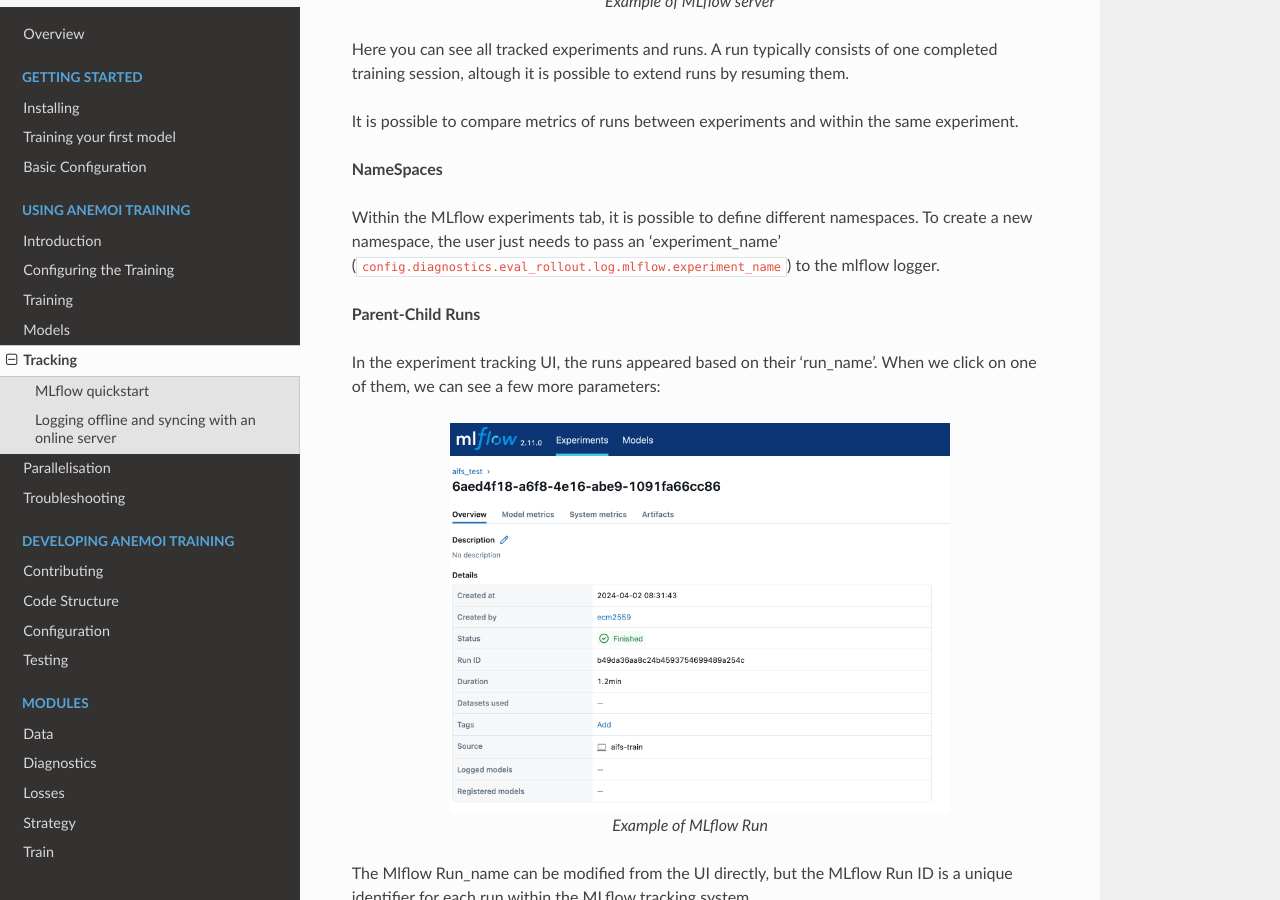
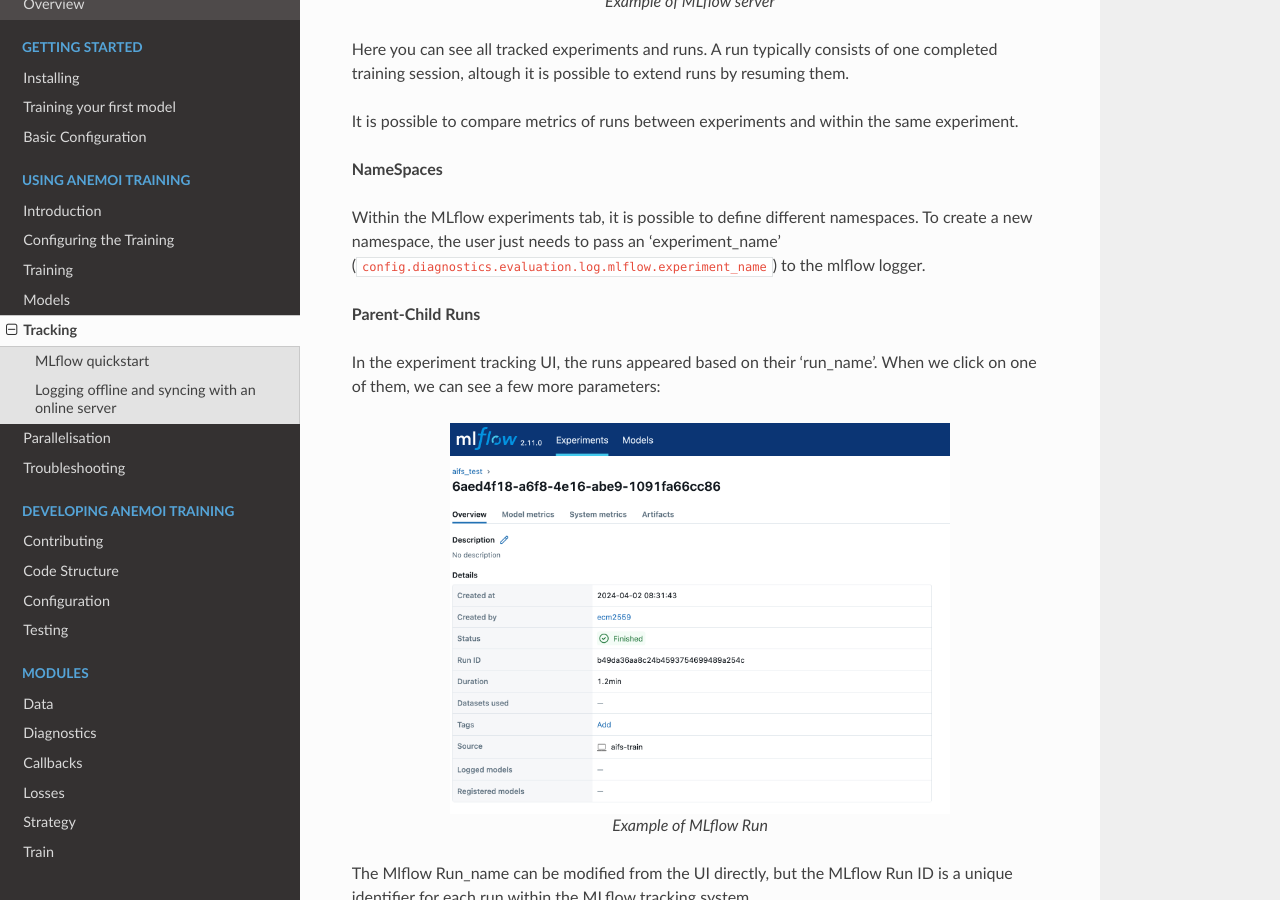
Before and after one commit to ecmwf/anemoi-training, a Sphinx documentation site: the page built from docs/user-guide/tracking.rst, in a window 1280 px wide and 900 px high, scrolled down 607 px. Built offline with Sphinx 7.4.7 and the Read the Docs theme 3.1.0, drawn with Linux system fonts in a browser that asks for light colours; the version number could not be read and is left out.

```diff
--- a/docs/user-guide/configuring.rst
+++ b/docs/user-guide/configuring.rst
@@ -21,7 +21,7 @@
    defaults:
    - data: zarr
    - dataloader: native_grid
-   - diagnostics: eval_rollout
+   - diagnostics: evaluation
    - hardware: example
    - graph: multi_scale
    - model: gnn
@@ -100,7 +100,7 @@
    defaults:
    - data: zarr
    - dataloader: native_grid
-   - diagnostics: eval_rollout
+   - diagnostics: evaluation
    - hardware: example
    - graph: multi_scale
    - model: transformer # Change from default group
--- a/docs/user-guide/tracking.rst
+++ b/docs/user-guide/tracking.rst
@@ -33,7 +33,7 @@
 Within the MLflow experiments tab, it is possible to define different
 namespaces. To create a new namespace, the user just needs to pass an
 'experiment_name'
-(``config.diagnostics.eval_rollout.log.mlflow.experiment_name``) to the
+(``config.diagnostics.evaluation.log.mlflow.experiment_name``) to the
 mlflow logger.
 
 **Parent-Child Runs**
--- a/src/anemoi/training/config/debug.yaml
+++ b/src/anemoi/training/config/debug.yaml
@@ -1,7 +1,7 @@
 defaults:
 - data: zarr
 - dataloader: native_grid
-- diagnostics: eval_rollout
+- diagnostics: evaluation
 - hardware: example
 - graph: multi_scale
 - model: gnn
```
Also changed, not shown: docs/modules/diagnostics.rst (+61 -7 lines).
